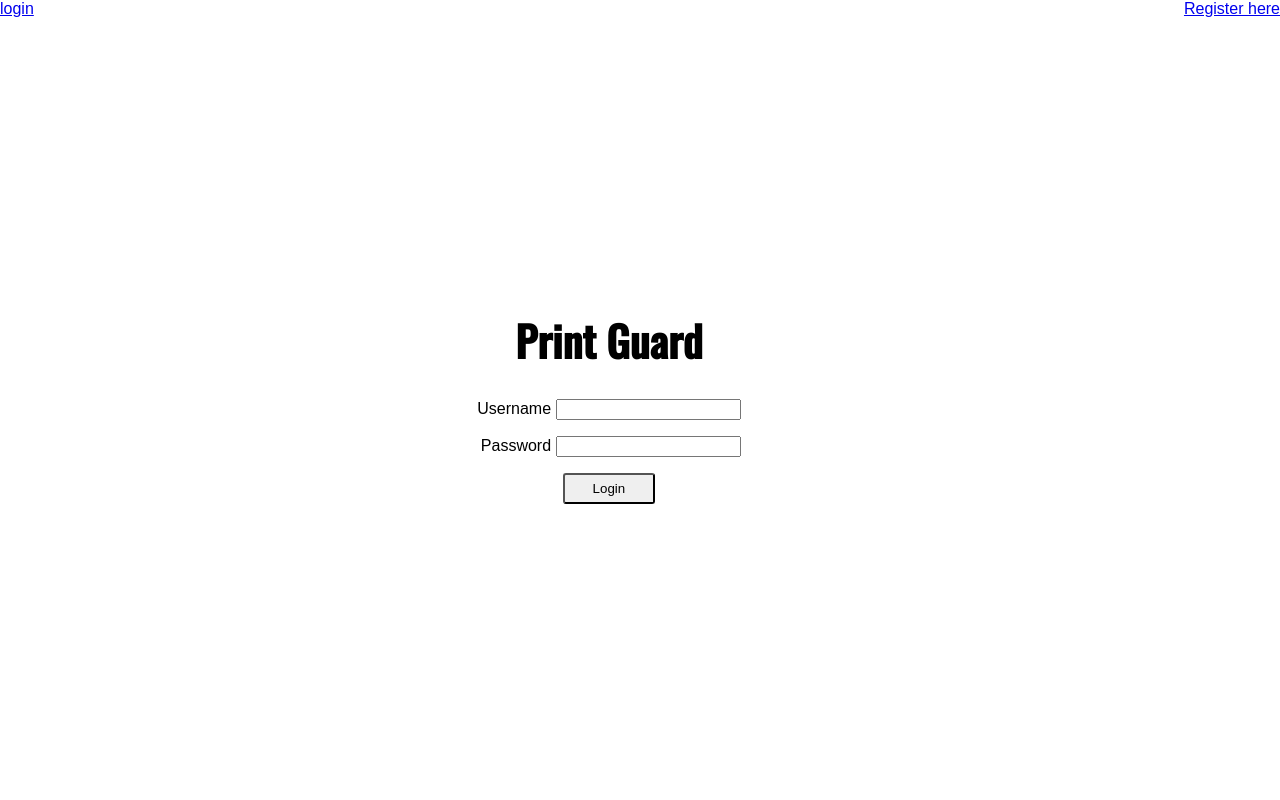
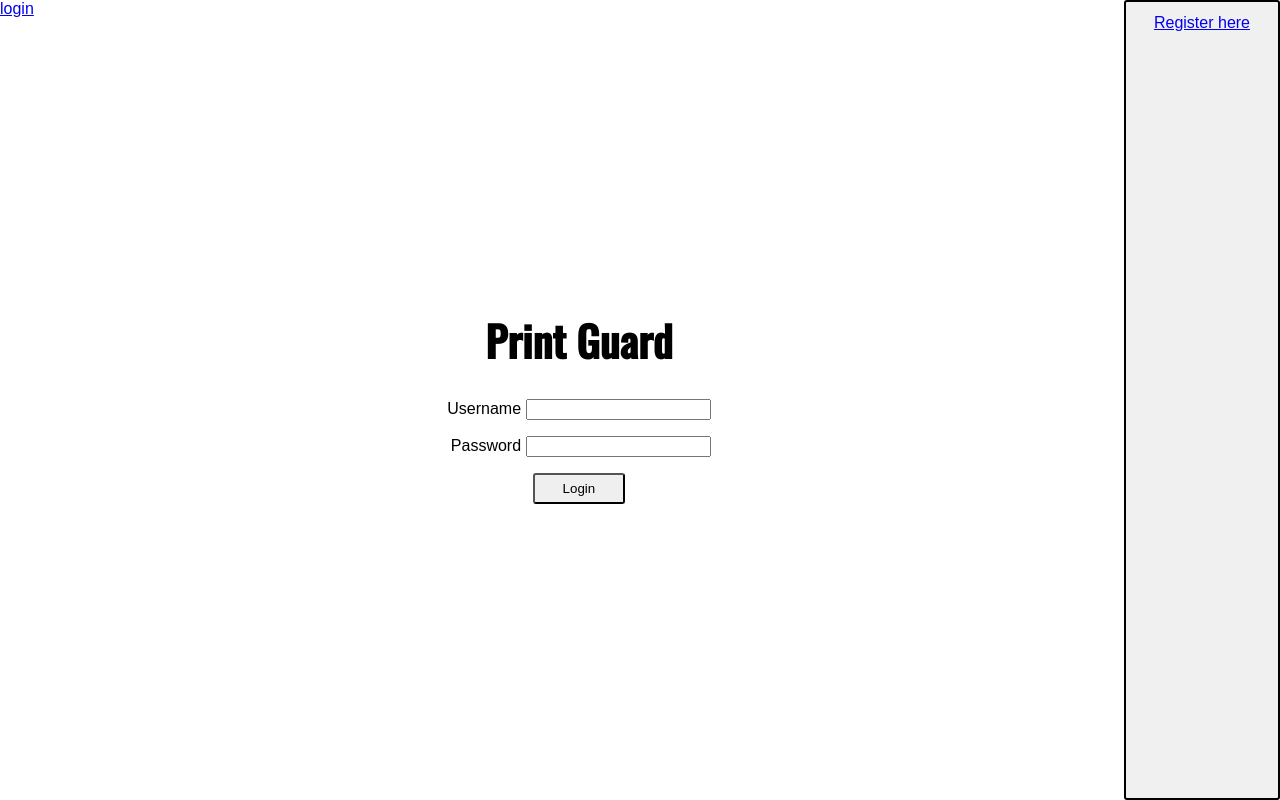
Before and after one commit to ThePandoConnection/Print_Guard, a Flask app: page /login in a window 1280 px wide. Run offline with Flask 3, Linux system fonts and the light colour scheme; parts of the project's set-up code (start-up, migrations or seed data) failed here and were passed over.

Commit message:
added links to login and register pages

```diff
--- a/project/templates/login.html
+++ b/project/templates/login.html
@@ -12,7 +12,7 @@
       </div>
       <p class="login-submit"><input class="login-submit-btn" type="submit" value="Login"></p>
     </form>
-    <a href="{{ url_for('register')}}"> Register here </a>
+    <a class="button" href="{{ url_for('register')}}"> Register here </a>
     <p></p>
     {% with messages = get_flashed_messages() %}
       {% if messages %}
```
